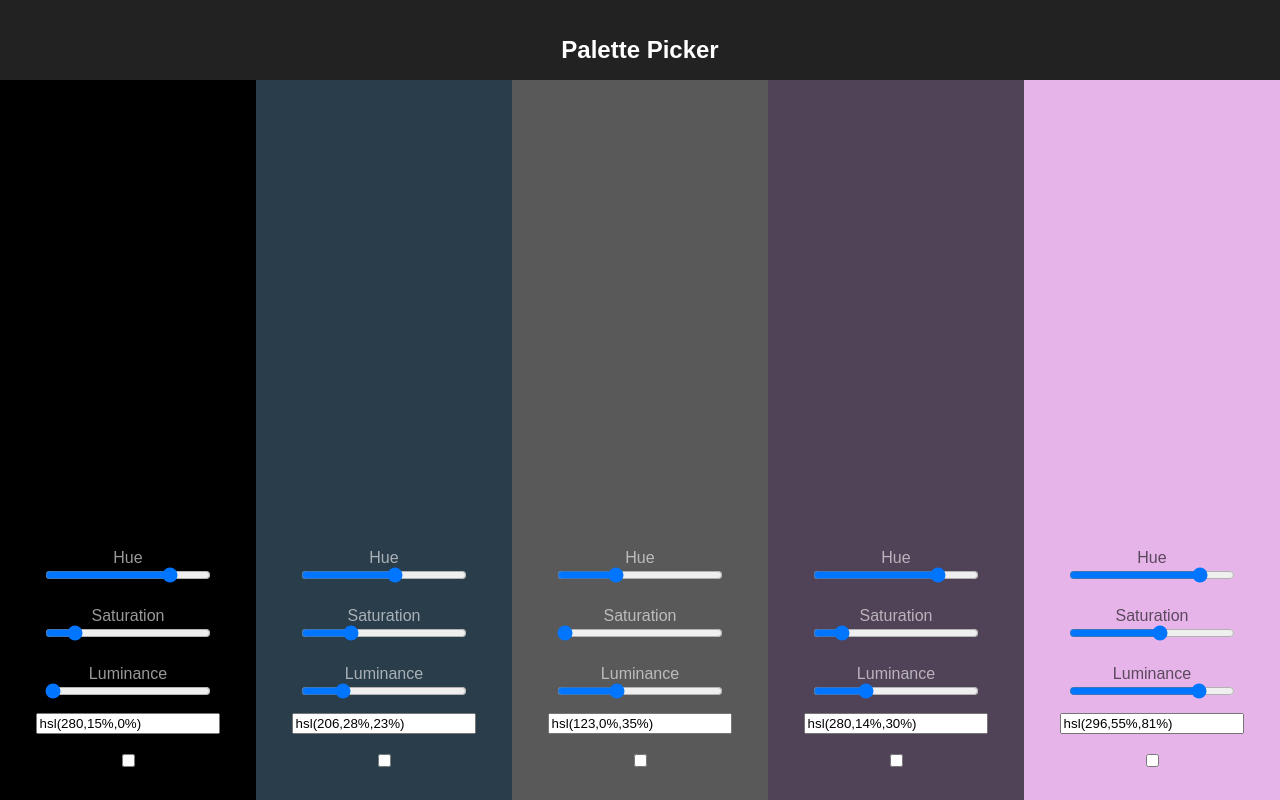
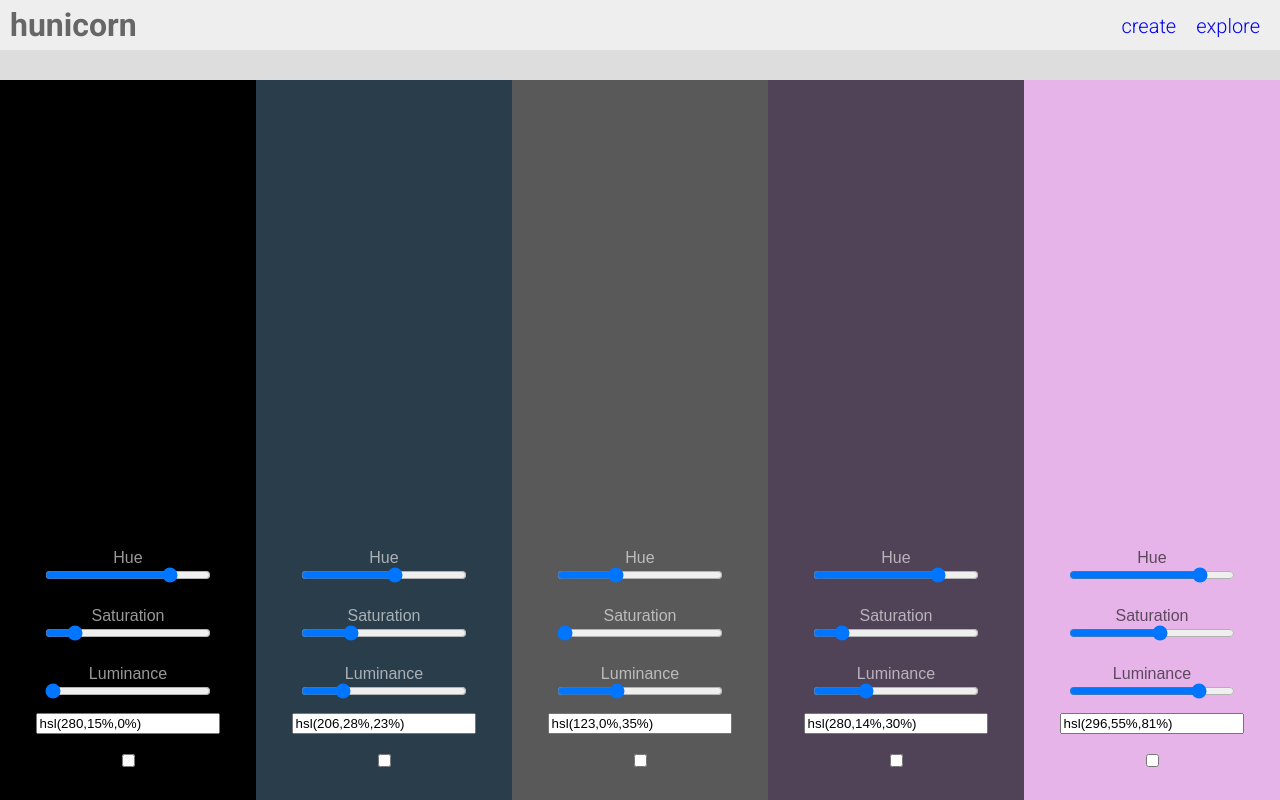
Before and after one commit to gabescarbrough/hunicorn, a React (Create React App) app: page / in a window 1280 px wide. Built offline with nearby package versions, Linux system fonts and the light colour scheme.

Commit message:
Clean up files and reorganize folder structure to remove unneeded dependencies

```diff
--- a/package.json
+++ b/package.json
@@ -4,14 +4,11 @@
   "private": true,
   "devDependencies": {
     "react-scripts": "1.0.14",
-    "redux-devtools": "^3.4.0",
     "standard": "^10.0.3"
   },
   "dependencies": {
     "react": "^16.0.0",
-    "react-dom": "^16.0.0",
-    "react-redux": "^5.0.6",
-    "redux": "^3.7.2"
+    "react-dom": "^16.0.0"
   },
   "scripts": {
     "start": "react-scripts start",
--- a/src/App.js
+++ b/src/App.js
@@ -1,21 +1,22 @@
 import React, { Component } from 'react'
 import './App.css'
 
-import ColorPicker from './ColorPicker'
+import Header from './components/Header'
+import Toolbar from './components/Toolbar'
+import ColorPicker from './components/ColorPicker'
 
 class App extends Component {
   render () {
     return (
       <div className='App'>
-        <header className='App-header'>
-          <h1 className='App-title'>Palette Picker</h1>
-        </header>
+        <Header />
+        <Toolbar />
         <div className='color-container'>
-          <ColorPicker />
-          <ColorPicker />
-          <ColorPicker />
-          <ColorPicker />
-          <ColorPicker />
+          <ColorPicker hue={180} saturation={50} luminance={50} />
+          <ColorPicker hue={180} saturation={50} luminance={50} />
+          <ColorPicker hue={180} saturation={50} luminance={50} />
+          <ColorPicker hue={180} saturation={50} luminance={50} />
+          <ColorPicker hue={180} saturation={50} luminance={50} />
         </div>
       </div>
     )
--- a/src/ColorPicker.js
+++ b/src/components/ColorPicker.js
@@ -1,6 +1,6 @@
 import React, { Component } from 'react'
 import './ColorPicker.css'
-import {isHsl, isHex, isRgb, rgbToHsl, hexToRgb, randomHue, randomPercent} from './colorUtilities.js'
+import {isHsl, isHex, isRgb, rgbToHsl, hexToRgb, randomHue, randomPercent} from '../colorUtilities.js'
 
 class ColorPicker extends Component {
   constructor (props) {
--- /dev/null
+++ b/src/components/Header.css
@@ -0,0 +1,36 @@
+@import url('https://fonts.googleapis.com/css?family=Roboto:300,700,900');
+
+header {
+    height: 50px;
+    width: 100%;
+    background: #eee;
+    padding: 6px 10px;
+}
+
+header h1 {
+    margin: 0;
+    font-family: Roboto;
+    font-weight: 700;
+    color: #666;
+    float: left;
+}
+
+header ul {
+    padding-left: 0;
+    float: right;
+}
+
+header ul li {
+    list-style: none;
+    float: left;
+    margin: 0 10px;
+}
+
+header ul li a {
+    text-decoration: none;
+    font-family: Roboto;
+    font-weight: 300;
+    font-size: 20px;
+    position: relative;
+    top: -8px;
+}
--- /dev/null
+++ b/src/components/Header.js
@@ -0,0 +1,25 @@
+import React, { Component } from 'react'
+import './Header.css'
+
+class Header extends Component {
+  constructor (props) {
+    super(props)
+    this.state = {
+
+    }
+  }
+
+  render () {
+    return (
+      <header>
+        <h1>hunicorn</h1>
+        <ul>
+          <li><a href='#'>create</a></li>
+          <li><a href='#'>explore</a></li>
+        </ul>
+      </header>
+    )
+  }
+}
+
+export default Header
--- /dev/null
+++ b/src/components/Toolbar.css
@@ -0,0 +1,5 @@
+.toolbar {
+    height: 30px;
+    width: 100%;
+    background: #ddd;
+}
--- /dev/null
+++ b/src/components/Toolbar.js
@@ -0,0 +1,19 @@
+import React, { Component } from 'react'
+import './Toolbar.css'
+
+class Header extends Component {
+  constructor (props) {
+    super(props)
+    this.state = {
+
+    }
+  }
+
+  render () {
+    return (
+      <div className='toolbar' />
+    )
+  }
+}
+
+export default Header
```
Also changed, not shown: src/components/App.js (deleted, +0 -24 lines), src/components/ColorPicker.css (renamed from src/ColorPicker.css).
